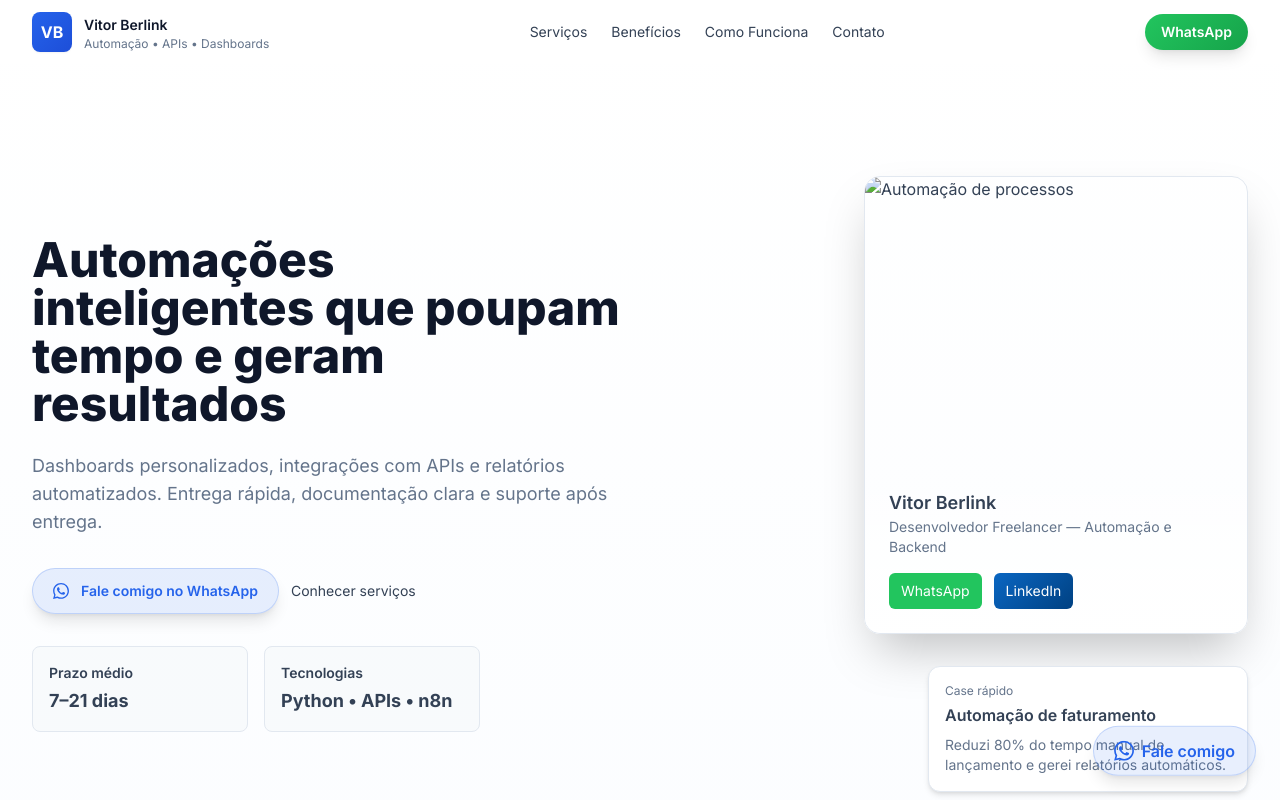
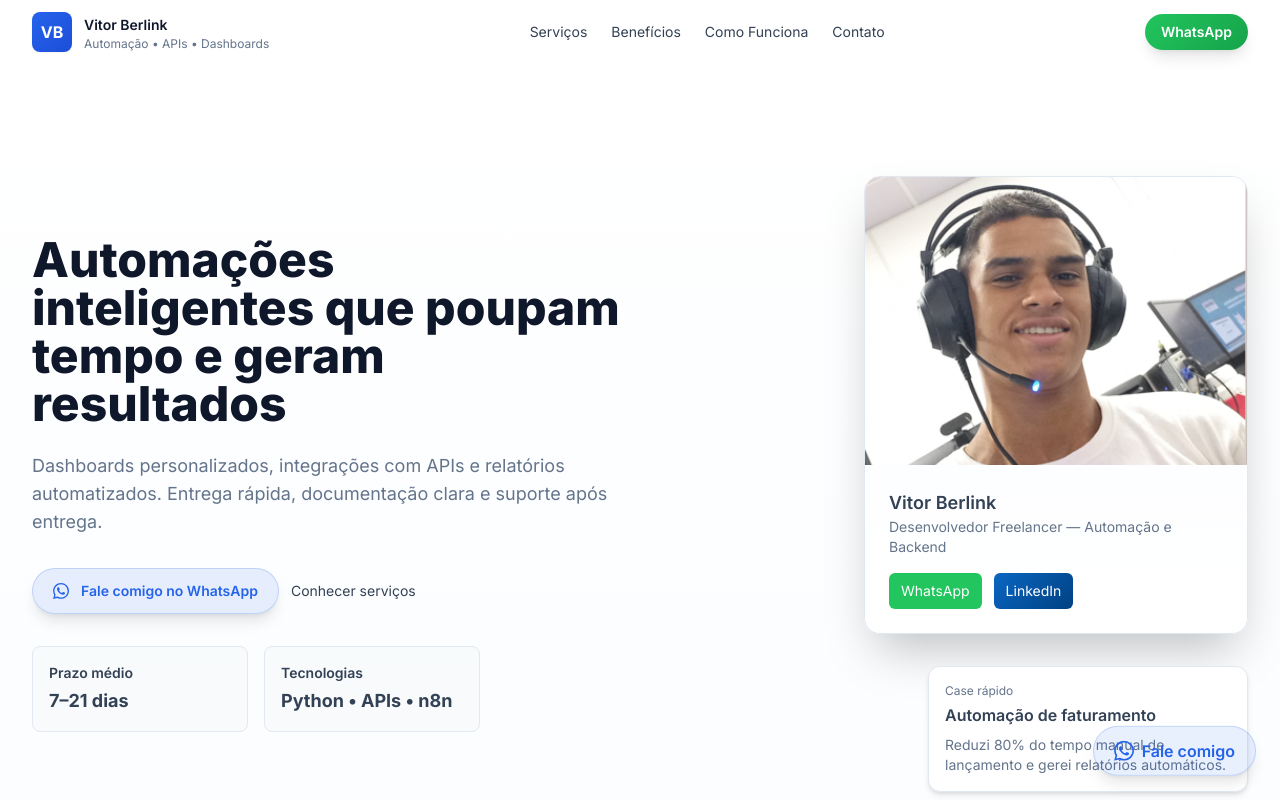
Before and after one commit to VitorBRLK/portifolio-vitor-berlink, a plain HTML site: page index.html in a window 1280 px wide. Shown: the top 800 px of the page. Drawn offline with nearby package versions, Linux system fonts and the light colour scheme; the site is published under a folder, as on GitHub Pages, so addresses that start at the root find nothing.

Commit message:
correção

```diff
--- a/index.html
+++ b/index.html
@@ -101,7 +101,7 @@
 
           <div class="relative flex flex-col items-center lg:items-end">
             <div class="w-full max-w-sm rounded-2xl shadow-2xl overflow-hidden border border-slate-100 mb-8">
-              <img src="/img/foto.png" alt="Automação de processos" class="w-full h-72 object-cover">
+              <img src="foto.png" alt="Automação de processos" class="w-full h-72 object-cover">
               <div class="p-6 bg-gradient-to-t from-white/90 via-white/70 to-transparent">
                 <h3 class="font-semibold text-lg">Vitor Berlink</h3>
                 <p class="text-sm text-slate-600">Desenvolvedor Freelancer — Automação e Backend</p>
```
Also changed, not shown: foto.png (renamed from img/foto.png).
